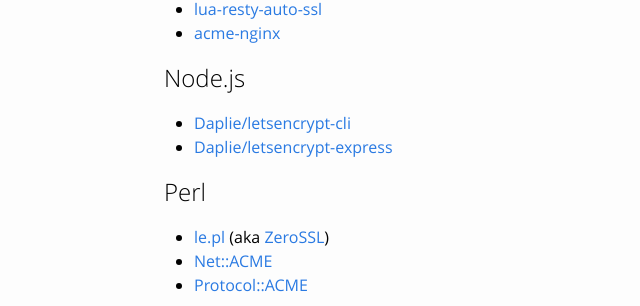
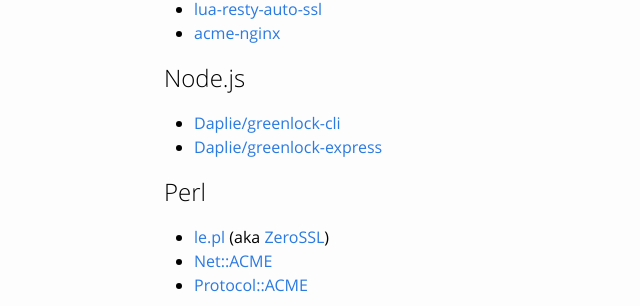
Before and after one commit to snowman1120/website, a Jekyll site: the page built from docs/client-options.md, in a window 1280 px wide and 900 px high, scrolled down 1410 px. Shown: the part 148-454 px from the top of the window, without its empty margins (6-646 px from the left). Built offline with Jekyll 4.4.1, drawn with Linux system fonts in a browser that asks for light colours; some of the changed text lies outside the part shown.

Commit message:
Updates URLs for Daplie repositories on client-options.md (#130)

```diff
--- a/docs/client-options.md
+++ b/docs/client-options.md
@@ -65,8 +65,8 @@ third party clients.
 
 ## Node.js
 
-- [Daplie/letsencrypt-cli](https://gitlab.com/Daplie/letsencrypt-cli)
-- [Daplie/letsencrypt-express](https://gitlab.com/Daplie/letsencrypt-express)
+- [Daplie/greenlock-cli](https://git.daplie.com/Daplie/greenlock-cli)
+- [Daplie/greenlock-express](https://git.daplie.com/Daplie/greenlock-express)
 
 ## Perl
 
@@ -130,7 +130,7 @@ third party clients.
 
 ## Node.js
 
-- [Daplie/letsencrypt](https://gitlab.com/Daplie/node-letsencrypt)
+- [Daplie/node-greenlock](https://git.daplie.com/Daplie/node-greenlock)
 - [letsencrypt/boulder](https://github.com/letsencrypt/boulder/tree/master/test/js)
 
 ## Perl
```
